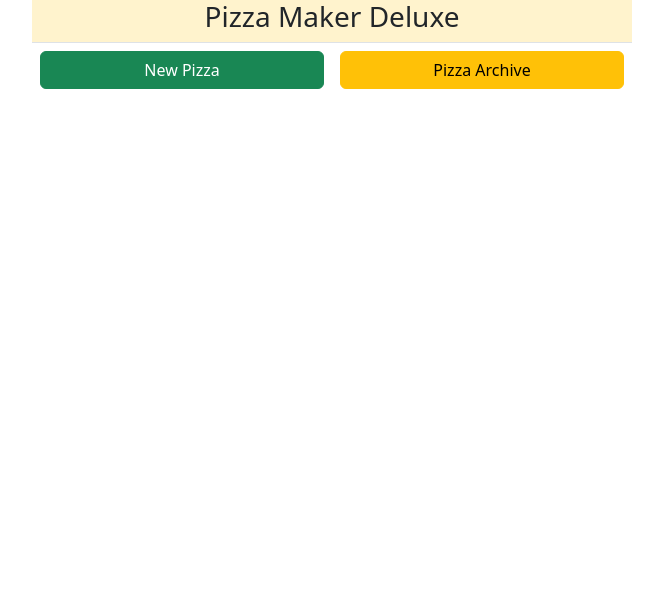
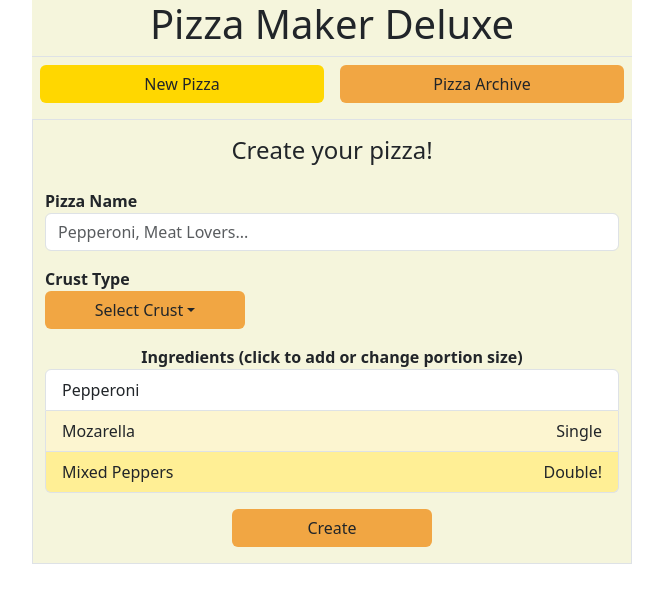
Before and after one commit to Sheriour/pizza-website-react-ts, a React (Vite) app: page / in a window 1280 px wide. Both pictures are taken after a click on the button "New Pizza". Shown: the top 602 px of the page, without its empty margins (308-971 px from the left). Built offline with nearby package versions, Linux system fonts and the light colour scheme.

Commit message:
Early implementation of NewPizzaPage

```diff
--- a/index.html
+++ b/index.html
@@ -5,9 +5,12 @@
     <link rel="icon" type="image/png" href="./src/assets/pizzaicontab32.png" />
     <meta name="viewport" content="width=device-width, initial-scale=1.0" />
     <title>Pizza Maker Deluxe</title>
+    <link href="https://cdn.jsdelivr.net/npm/bootstrap@5.3.3/dist/css/bootstrap.min.css" rel="stylesheet" integrity="sha384-QWTKZyjpPEjISv5WaRU9OFeRpok6YctnYmDr5pNlyT2bRjXh0JMhjY6hW+ALEwIH" crossorigin="anonymous">
   </head>
   <body>
     <div id="root"></div>
     <script type="module" src="/src/main.tsx"></script>
+    <script src="https://cdn.jsdelivr.net/npm/bootstrap@5.3.3/dist/js/bootstrap.bundle.min.js" integrity="sha384-YvpcrYf0tY3lHB60NNkmXc5s9fDVZLESaAA55NDzOxhy9GkcIdslK1eN7N6jIeHz" crossorigin="anonymous"></script>
+    <script src="https://cdn.jsdelivr.net/npm/@popperjs/core@2.11.8/dist/umd/popper.min.js" integrity="sha384-I7E8VVD/ismYTF4hNIPjVp/Zjvgyol6VFvRkX/vR+Vc4jQkC+hVqc2pM8ODewa9r" crossorigin="anonymous"></script>
   </body>
 </html>
--- a/package.json
+++ b/package.json
@@ -11,6 +11,7 @@
   },
   "dependencies": {
     "bootstrap": "^5.3.3",
+    "popper.js": "^1.16.1",
     "react": "^18.3.1",
     "react-dom": "^18.3.1"
   },
--- a/src/components/MainApp.tsx
+++ b/src/components/MainApp.tsx
@@ -1,30 +1,55 @@
-import WelcomeMessage from "./WelcomeMessage";
+import { useState } from "react";
+import NewPizzaPage from "./NewPizzaPage";
+import PizzaListPage from "./PizzaListPage";
+import TopMenuButton from "./TopMenuButton";
+import "bootstrap/dist/js/bootstrap.bundle.min.js";
 
 function MainApp() {
+  //Can be initial, newpizza, pizzalist
+  const [appMode, setAppMode] = useState("initial");
+
+  const onSelectAppMode = (newAppMode: string) => {
+    setAppMode(newAppMode);
+  };
+
   return (
-    <div className="container" style={{ maxWidth: 600 }}>
-      <div className="row text-center border-bottom bg-warning-subtle">
-        <h3>Pizza Maker Deluxe</h3>
+    //Top level container
+    <div
+      className="container"
+      style={{ maxWidth: 600, backgroundColor: "beige" }}
+    >
+      {/*Header*/}
+      <div className="row text-center border-bottom">
+        <h1>Pizza Maker Deluxe</h1>
       </div>
 
+      {/*Button container*/}
       <div className="mt-2 row">
-        <div className="col">
-          <div className="row">
-            <button type="button" className="mx-2 btn btn-success col">
-              New Pizza
-            </button>
-          </div>
-        </div>
-        <div className="col">
-          <div className="row">
-            <button type="button" className="mx-2 btn btn-warning col">
-              Pizza Archive
-            </button>
-          </div>
-        </div>
+        {/*New Pizza Button*/}
+        <TopMenuButton
+          currentAppMode={appMode}
+          buttonIdentifier="newpizza"
+          buttonText="New Pizza"
+          onClick={onSelectAppMode}
+        />
+
+        {/*Pizza List Button*/}
+        <TopMenuButton
+          currentAppMode={appMode}
+          buttonIdentifier="pizzalist"
+          buttonText="Pizza Archive"
+          onClick={onSelectAppMode}
+        />
+
+        {/*Main App body*/}
+        {appMode == "newpizza" ? (
+          <NewPizzaPage />
+        ) : appMode == "pizzalist" ? (
+          <PizzaListPage />
+        ) : (
+          <></>
+        )}
       </div>
-
-      <div className="text-center"></div>
     </div>
   );
 }
--- /dev/null
+++ b/src/components/NewPizzaPage.tsx
@@ -0,0 +1,157 @@
+import { useRef } from "react";
+import { useState } from "react";
+import "../styles/pizzaMain.css";
+
+type ingredient = {
+  id: number;
+  name: string;
+  portion: number; //not included (0), single portion (1), double portion (2)
+};
+
+function NewPizzaPage() {
+  let innerMargins: string = "mt-3";
+
+  const nameInputRef = useRef<HTMLInputElement>(null);
+  const [crust, setCrust] = useState("Select Crust");
+  const [ingredients, setIngredients] = useState<ingredient[]>([
+    {
+      id: 1,
+      name: "Pepperoni",
+      portion: 0,
+    },
+    {
+      id: 2,
+      name: "Mozarella",
+      portion: 1,
+    },
+    {
+      id: 3,
+      name: "Mixed Peppers",
+      portion: 2,
+    },
+  ]);
+
+  /**
+   * Creates the pizza (TODO: expand on this once you got proper handling here)
+   */
+  const handlePizzaCreate = () => {
+    if (nameInputRef.current) console.log(nameInputRef.current.value);
+  };
+
+  /**
+   * Sets the crust type
+   *
+   * @param crust String representation of the pizza crust type
+   */
+  const handleCrustSelect = (crust: string) => {
+    setCrust(crust);
+  };
+
+  /**
+   * Handles ingredient selection. Ingredients will cycle between 0/1/2 values.
+   *
+   * @param ingredientId Id of the ingredient being modified
+   */
+  const handleIngredientSelect = (ingredientId: number) => {
+    const ingredient = ingredients.find((x) => x.id === ingredientId);
+    if (ingredient != null) {
+      ingredient.portion++;
+      if (ingredient.portion > 2) {
+        ingredient.portion = 0;
+      }
+      setIngredients([...ingredients]);
+    }
+  };
+
+  return (
+    <>
+      <div className="container border mt-3 pb-3">
+        <h4 className={"text-center " + innerMargins}>Create your pizza!</h4>
+        <label htmlFor="pizzaNameInput" className={innerMargins}>
+          Pizza Name
+        </label>
+        <input
+          id="pizzaNameInput"
+          ref={nameInputRef}
+          type="text"
+          className={"form-control "}
+          placeholder="Pepperoni, Meat Lovers..."
+        ></input>
+
+        <label htmlFor="pizzaCrustDropdown" className={innerMargins}>
+          Crust Type
+        </label>
+        <div className="dropdown">
+          <button
+            className="btn btn-pizza-clickable dropdown-toggle"
+            type="button"
+            id="pizzaCrustDropdown"
+            data-bs-toggle="dropdown"
+            aria-haspopup="true"
+            aria-expanded="false"
+            style={{ width: 200 }}
+          >
+            {crust}
+          </button>
+          <div className="dropdown-menu" aria-labelledby="pizzaCrustDropdown">
+            <button
+              className="dropdown-item piz-hover"
+              type="button"
+              onClick={() => handleCrustSelect("Italian")}
+            >
+              Italian
+            </button>
+            <button
+              className="dropdown-item piz-hover"
+              type="button"
+              onClick={() => handleCrustSelect("Thick")}
+            >
+              Thick
+            </button>
+          </div>
+        </div>
+
+        <div className={"text-center "}>
+          <label htmlFor="ingredients" className={innerMargins}>
+            Ingredients (click to add or change portion size)
+          </label>
+        </div>
+
+        <ul className="list-group" id="ingredients">
+          {ingredients.map((x) => (
+            <button
+              key={x.id}
+              onClick={() => handleIngredientSelect(x.id)}
+              className={
+                "list-group-item d-flex justify-content-between " +
+                (x.portion === 1
+                  ? "piz-ingredient-single"
+                  : x.portion === 2
+                  ? "piz-ingredient-double"
+                  : "")
+              }
+            >
+              <span>{x.name}</span>
+              <span>
+                {x.portion === 1 ? "Single" : x.portion === 2 ? "Double!" : ""}
+              </span>
+            </button>
+          ))}
+        </ul>
+
+        <div className={"text-center " + innerMargins}>
+          <button
+            onClick={handlePizzaCreate}
+            type="button"
+            className="btn btn-pizza-clickable"
+            style={{ width: 200 }}
+          >
+            Create
+          </button>
+        </div>
+      </div>
+    </>
+  );
+}
+
+export default NewPizzaPage;
--- /dev/null
+++ b/src/components/PizzaListPage.tsx
@@ -0,0 +1,9 @@
+function PizzaList() {
+  return (
+    <>
+      <h1>A whole lot of pizzas.</h1>
+    </>
+  );
+}
+
+export default PizzaList;
--- /dev/null
+++ b/src/components/TopMenuButton.tsx
@@ -0,0 +1,36 @@
+import "../styles/pizzaMain.css";
+
+type Props = {
+  buttonIdentifier: string;
+  currentAppMode: string;
+  buttonText: string;
+  onClick: (anewAppMode: string) => void;
+};
+
+function TopMenuButton({
+  buttonIdentifier,
+  currentAppMode,
+  buttonText,
+  onClick,
+}: Props) {
+  return (
+    <div className="col">
+      <div className="row">
+        <button
+          onClick={() => onClick(buttonIdentifier)}
+          type="button"
+          className={
+            "mx-2 btn col " +
+            (currentAppMode == buttonIdentifier
+              ? "btn-pizza-active"
+              : "btn-pizza-clickable")
+          }
+        >
+          {buttonText}
+        </button>
+      </div>
+    </div>
+  );
+}
+
+export default TopMenuButton;
--- a/src/components/WelcomeMessage.tsx
+++ /dev/null
@@ -1,5 +0,0 @@
-function WelcomeMessage() {
-  return <></>;
-}
-
-export default WelcomeMessage;
--- /dev/null
+++ b/src/styles/pizzaMain.css
@@ -0,0 +1,43 @@
+label {
+    font-weight: bold;
+}
+
+.piz-active {
+    background-color: gold;
+}
+
+.piz-ingredient-double {
+    background-color: rgb(255, 239, 149);
+}
+
+.piz-ingredient-single {
+    background-color: rgb(252, 245, 208);
+}
+
+.piz-hover {
+    --bs-dropdown-link-hover-bg: rgb(255, 230, 88);
+}
+
+.btn-pizza-active {
+    background-color: gold;
+}
+
+.btn-pizza-active:hover {
+    background-color: rgb(255, 230, 88);
+    transition: 0.7s;
+}
+
+.btn-pizza-clickable {
+    background-color: rgb(241, 166, 67);
+    --bs-btn-active-bg: rgb(255, 230, 88);
+}
+
+.btn-pizza-clickable:hover {
+    background-color: rgb(255, 230, 88);
+    transition: 0.7s;
+}
+
+.btn-pizza-clickable:active {
+    background-color: rgb(255, 230, 88);
+    transition: 0.7s;
+}
```
Also changed, not shown: src/main.tsx (+8 -7 lines), 1 other file (tests, documents, lock files or other folders).
